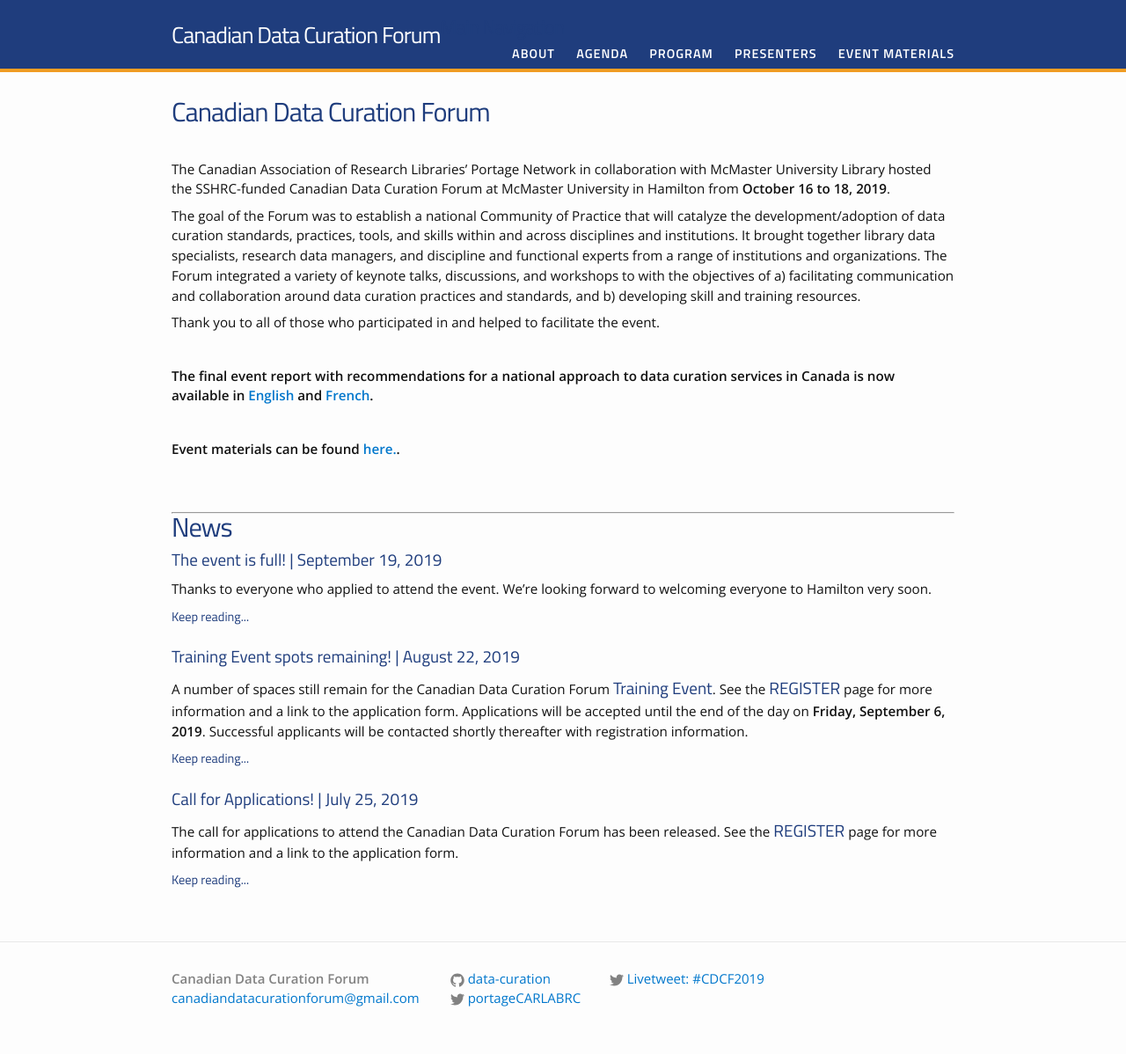
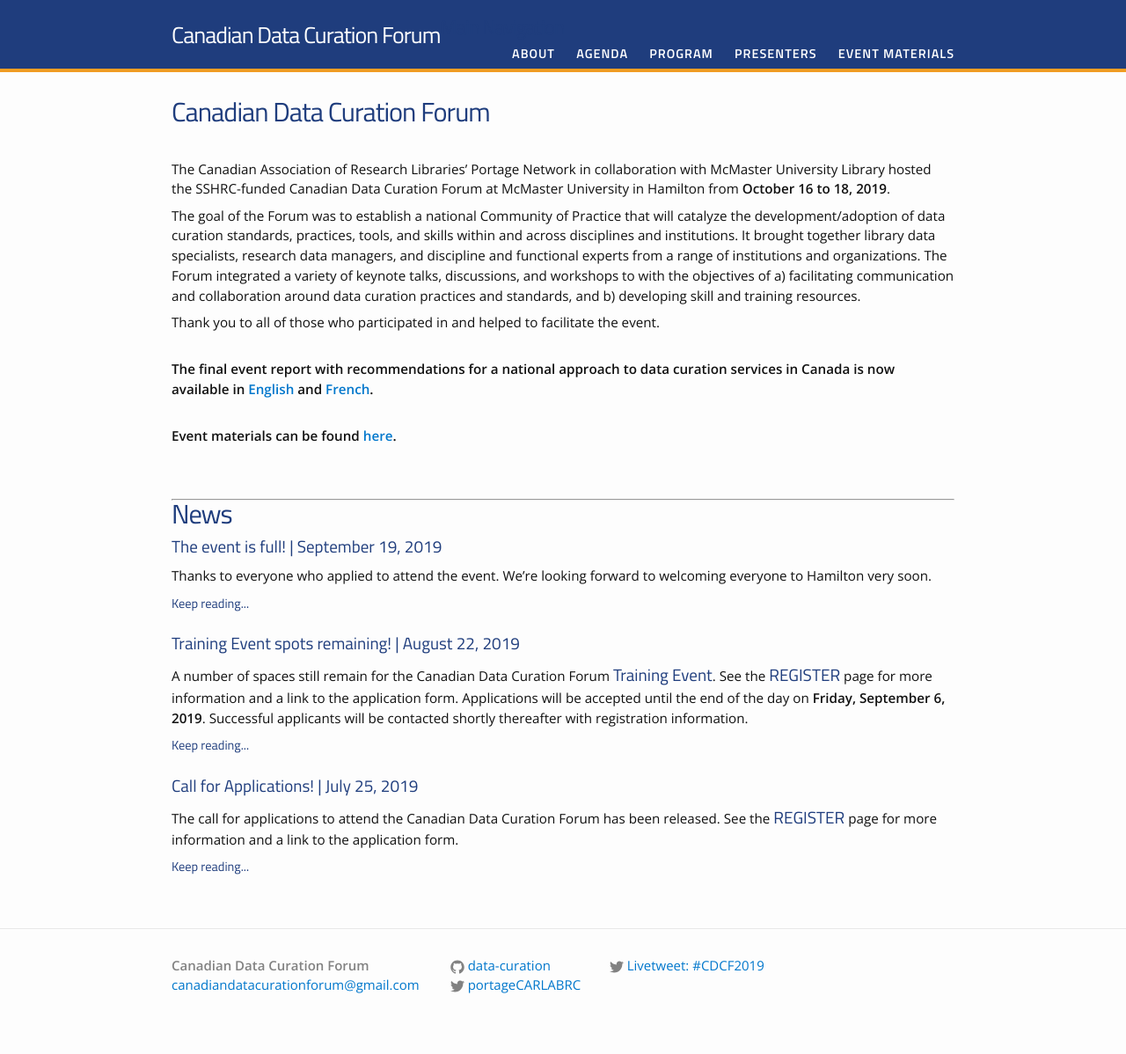
Before and after one commit to data-curation/data-curation.github.io, a Jekyll site: the page built from index.md, in a window 1280 px wide. Shown: the whole page at 88% size. Built offline with Jekyll 4.4.1, drawn with Linux system fonts in a browser that asks for light colours.

```diff
--- a/index.md
+++ b/index.md
@@ -13,12 +13,10 @@ The goal of the Forum was to establish a national Community of Practice that wil
 Thank you to all of those who participated in and helped to facilitate the event.
 
 <br />
-
 **The final event report with recommendations for a national approach to data curation services in Canada is now available in [English](https://zenodo.org/record/3894935) and [French](https://zenodo.org/record/3895031).**
 
 <br />
-
-**Event materials can be found [here.](../materials).**
+**Event materials can be found [here](../materials).**
 
 <br />
 <br />
```
